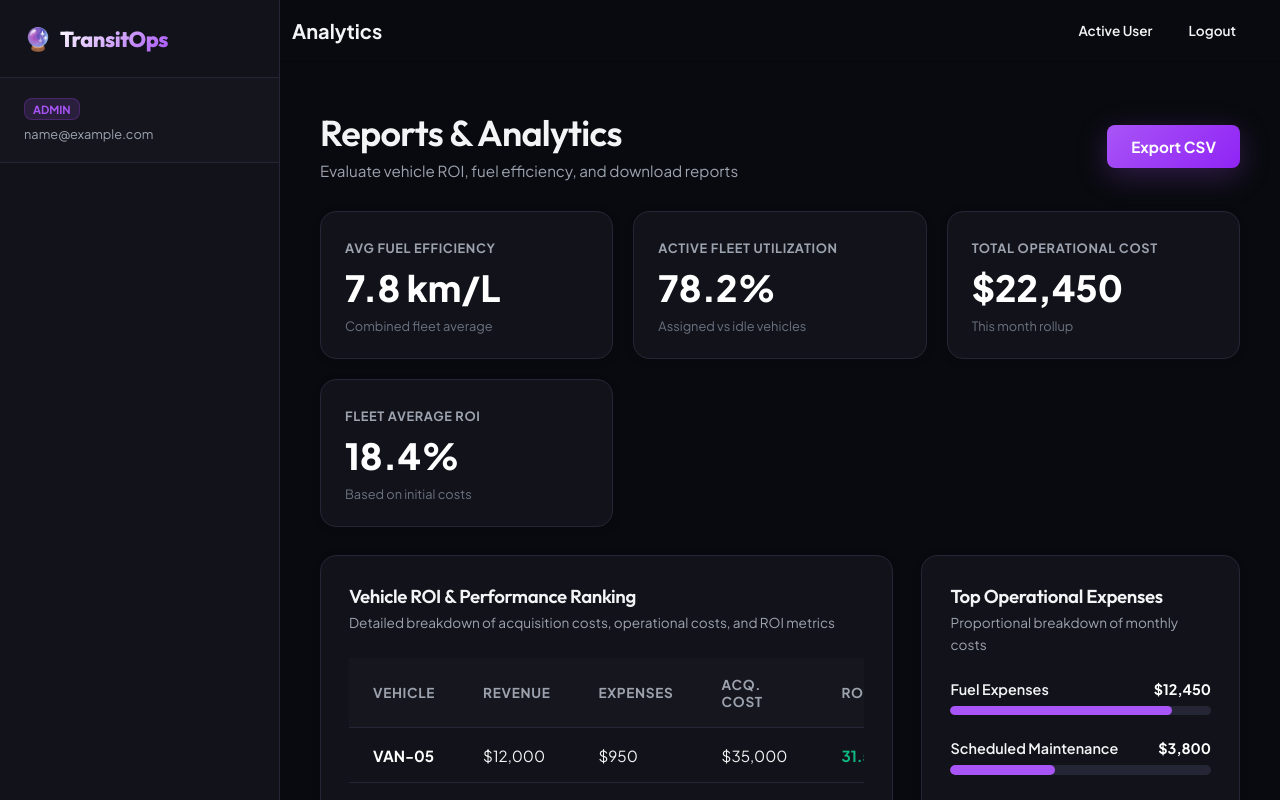
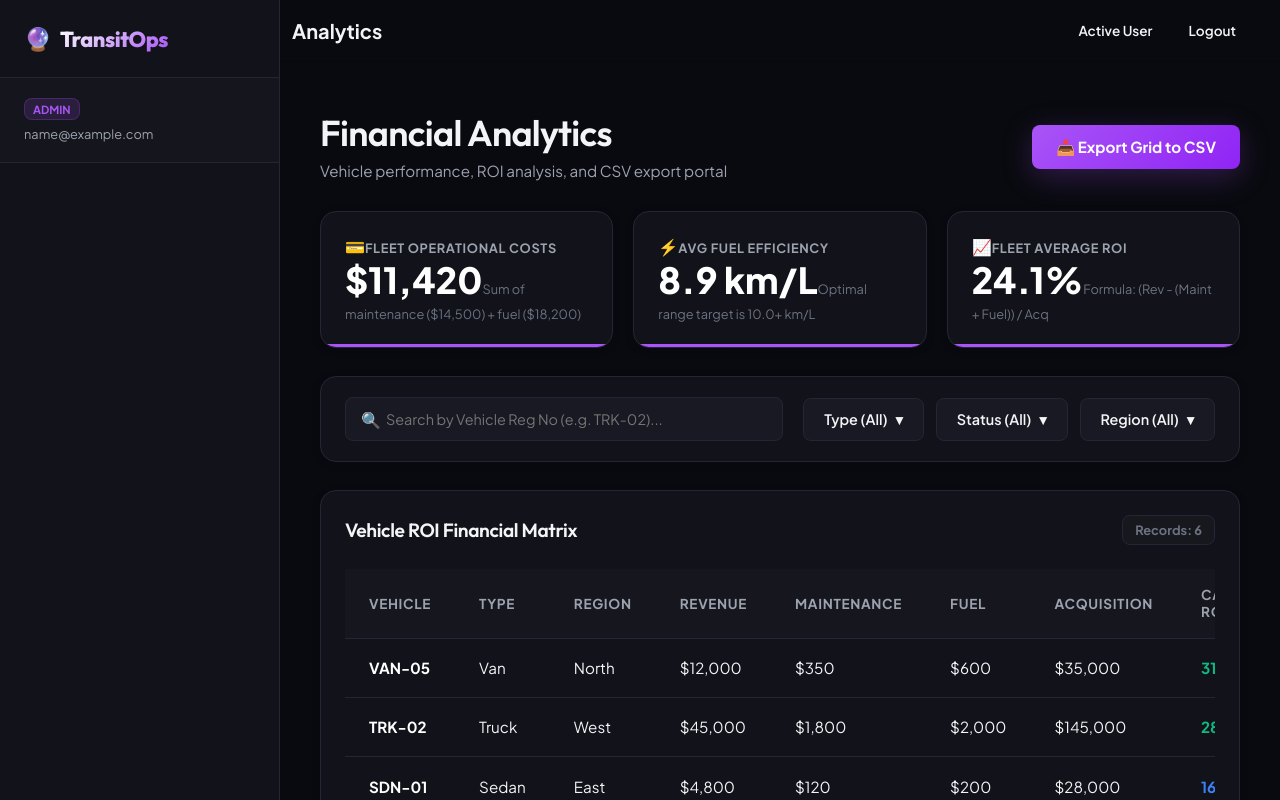
Before and after one commit to nishad-shaik/TransitOps-odoo, a Vue app in the folder frontend/: page /analytics in a window 1280 px wide. Shown: the top 800 px of the page. Built offline with nearby package versions, Linux system fonts and the light colour scheme; sample sign-in values are in the browser's storage.

Commit message:
feat: design financial analytics grid with vehicle roi

```diff
--- a/frontend/src/views/Analytics.vue
+++ b/frontend/src/views/Analytics.vue
@@ -3,121 +3,288 @@
     <!-- Page Header -->
     <div class="page-header">
       <div>
-        <h1>Reports &amp; Analytics</h1>
-        <p class="subtitle">Evaluate vehicle ROI, fuel efficiency, and download reports</p>
+        <h1>Financial Analytics</h1>
+        <p class="subtitle">Vehicle performance, ROI analysis, and CSV export portal</p>
       </div>
-      <button @click="downloadCSV" class="btn-primary">Export CSV</button>
+      <button @click="downloadCSV" class="btn-primary flex-btn">
+        <span>📥 Export Grid to CSV</span>
+      </button>
     </div>
 
     <!-- Derived Metrics Cards -->
     <div class="kpi-grid">
-      <div class="kpi-card" v-for="metric in metrics" :key="metric.title">
-        <div class="metric-top">
-          <span class="label">{{ metric.title }}</span>
+      <!-- Operational Costs -->
+      <div class="kpi-card">
+        <div class="kpi-header">
+          <span class="kpi-icon">💳</span>
+          <span class="kpi-label">Fleet Operational Costs</span>
         </div>
-        <span class="value">{{ metric.value }}</span>
-        <span class="description">{{ metric.desc }}</span>
+        <div class="kpi-body">
+          <span class="kpi-value">${{ totalOperationalCost.toLocaleString() }}</span>
+          <span class="kpi-subtext">Sum of maintenance ($14,500) + fuel ($18,200)</span>
+        </div>
+        <div class="kpi-border"></div>
+      </div>
+
+      <!-- Fuel Efficiency Summary -->
+      <div class="kpi-card">
+        <div class="kpi-header">
+          <span class="kpi-icon">⚡</span>
+          <span class="kpi-label">Avg Fuel Efficiency</span>
+        </div>
+        <div class="kpi-body">
+          <span class="kpi-value">8.9 km/L</span>
+          <span class="kpi-subtext">Optimal range target is 10.0+ km/L</span>
+        </div>
+        <div class="kpi-border"></div>
+      </div>
+
+      <!-- Average ROI Card -->
+      <div class="kpi-card">
+        <div class="kpi-header">
+          <span class="kpi-icon">📈</span>
+          <span class="kpi-label">Fleet Average ROI</span>
+        </div>
+        <div class="kpi-body">
+          <span class="kpi-value">{{ averageRoi }}%</span>
+          <span class="kpi-subtext">Formula: (Rev - (Maint + Fuel)) / Acq</span>
+        </div>
+        <div class="kpi-border"></div>
       </div>
     </div>
 
-    <!-- Grid Layout -->
-    <div class="analytics-grid">
-      <!-- Vehicle ROI & Performance Registry -->
+    <!-- Filters Control Panel -->
+    <div class="card filters-card">
+      <div class="search-bar-wrapper">
+        <span class="search-icon">🔍</span>
+        <input
+          type="text"
+          v-model="searchQuery"
+          placeholder="Search by Vehicle Reg No (e.g. TRK-02)..."
+          class="search-input"
+        />
+      </div>
+
+      <!-- Multi-select Filter Popovers -->
+      <div class="filter-dropdowns">
+        <!-- Type Filter -->
+        <div class="dropdown-wrapper">
+          <button @click="toggleDropdown('type')" class="btn-dropdown">
+            Type ({{ selectedTypes.length || 'All' }})
+            <span class="arrow">&#9662;</span>
+          </button>
+          <div class="dropdown-menu" v-if="activeDropdown === 'type'">
+            <label class="checkbox-label" v-for="t in typeOptions" :key="t">
+              <input type="checkbox" :value="t" v-model="selectedTypes" />
+              <span>{{ t }}</span>
+            </label>
+          </div>
+        </div>
+
+        <!-- Status Filter -->
+        <div class="dropdown-wrapper">
+          <button @click="toggleDropdown('status')" class="btn-dropdown">
+            Status ({{ selectedStatuses.length || 'All' }})
+            <span class="arrow">&#9662;</span>
+          </button>
+          <div class="dropdown-menu" v-if="activeDropdown === 'status'">
+            <label class="checkbox-label" v-for="s in statusOptions" :key="s">
+              <input type="checkbox" :value="s" v-model="selectedStatuses" />
+              <span>{{ s }}</span>
+            </label>
+          </div>
+        </div>
+
+        <!-- Region Filter -->
+        <div class="dropdown-wrapper">
+          <button @click="toggleDropdown('region')" class="btn-dropdown">
+            Region ({{ selectedRegions.length || 'All' }})
+            <span class="arrow">&#9662;</span>
+          </button>
+          <div class="dropdown-menu" v-if="activeDropdown === 'region'">
+            <label class="checkbox-label" v-for="r in regionOptions" :key="r">
+              <input type="checkbox" :value="r" v-model="selectedRegions" />
+              <span>{{ r }}</span>
+            </label>
+          </div>
+        </div>
+
+        <!-- Reset Button -->
+        <button @click="clearFilters" class="btn-secondary btn-reset" v-if="hasActiveFilters">
+          Clear Filters
+        </button>
+      </div>
+    </div>
+
+    <!-- Data Grid Framework Table -->
     <div class="card grid-card">
-        <h3>Vehicle ROI &amp; Performance Ranking</h3>
-        <p class="card-subtitle">Detailed breakdown of acquisition costs, operational costs, and ROI metrics</p>
+      <div class="grid-header">
+        <h3>Vehicle ROI Financial Matrix</h3>
+        <span class="row-count">Records: {{ filteredRoiData.length }}</span>
+      </div>
       <div class="table-wrapper">
         <table class="data-table">
           <thead>
             <tr>
               <th>Vehicle</th>
+              <th>Type</th>
+              <th>Region</th>
               <th>Revenue</th>
-                <th>Expenses</th>
-                <th>Acq. Cost</th>
-                <th>ROI %</th>
-                <th>Efficiency</th>
+              <th>Maintenance</th>
+              <th>Fuel</th>
+              <th>Acquisition</th>
+              <th>Calculated ROI</th>
+              <th>Status</th>
             </tr>
           </thead>
           <tbody>
-              <tr v-for="vehicle in roiData" :key="vehicle.regNo">
-                <td class="font-bold highlight-text">{{ vehicle.regNo }}</td>
-                <td>${{ vehicle.revenue.toLocaleString() }}</td>
-                <td>${{ vehicle.expenses.toLocaleString() }}</td>
-                <td>${{ vehicle.acqCost.toLocaleString() }}</td>
-                <td class="font-bold" :class="getRoiClass(vehicle.roi)">
-                  {{ vehicle.roi }}%
+            <tr v-for="v in filteredRoiData" :key="v.regNo">
+              <td class="font-bold highlight-text font-mono">{{ v.regNo }}</td>
+              <td>{{ v.type }}</td>
+              <td>{{ v.region }}</td>
+              <td>${{ v.revenue.toLocaleString() }}</td>
+              <td>${{ v.maintenance.toLocaleString() }}</td>
+              <td>${{ v.fuel.toLocaleString() }}</td>
+              <td>${{ v.acqCost.toLocaleString() }}</td>
+              <td class="font-bold" :class="getRoiClass(calculateRoi(v))">
+                {{ calculateRoi(v) }}%
               </td>
               <td>
-                  <span class="efficiency-value">{{ vehicle.efficiency }} km/L</span>
+                <span class="badge" :class="statusBadgeClass(v.status)">
+                  {{ v.status }}
+                </span>
               </td>
+            </tr>
+            <tr v-if="filteredRoiData.length === 0">
+              <td colspan="9" class="text-center empty-grid-row">No records match the active search and filter parameters.</td>
             </tr>
           </tbody>
         </table>
-        </div>
-      </div>
-
-      <!-- Cost Breakdowns -->
-      <div class="card cost-breakdown">
-        <h3>Top Operational Expenses</h3>
-        <p class="card-subtitle">Proportional breakdown of monthly costs</p>
-        <div class="bar-chart-simulated">
-          <div class="bar-item" v-for="item in expenseItems" :key="item.label">
-            <div class="bar-info">
-              <span class="bar-label">{{ item.label }}</span>
-              <span class="bar-value">${{ item.value.toLocaleString() }}</span>
-            </div>
-            <div class="bar-wrapper">
-              <div class="bar-fill" :style="{ width: item.percentage + '%' }"></div>
-            </div>
-          </div>
-        </div>
       </div>
     </div>
   </div>
 </template>
 
 <script setup>
-import { ref } from 'vue';
+import { ref, computed, onMounted } from 'vue';
+import { useToast } from '../composables/useToast';
 
-const metrics = ref([
-  { title: 'Avg Fuel Efficiency', value: '7.8 km/L', desc: 'Combined fleet average' },
-  { title: 'Active Fleet Utilization', value: '78.2%', desc: 'Assigned vs idle vehicles' },
-  { title: 'Total Operational Cost', value: '$22,450', desc: 'This month rollup' },
-  { title: 'Fleet Average ROI', value: '18.4%', desc: 'Based on initial costs' }
+const { showToast } = useToast();
+
+const searchQuery = ref('');
+const activeDropdown = ref(null);
+
+const selectedTypes = ref([]);
+const selectedStatuses = ref([]);
+const selectedRegions = ref([]);
+
+const typeOptions = ['Truck', 'Van', 'Sedan'];
+const statusOptions = ['Available', 'On Trip', 'In Shop'];
+const regionOptions = ['North', 'West', 'East', 'South'];
+
+// Analytical dataset containing costs and revenues
+const roiData = ref([
+  { regNo: 'VAN-05', type: 'Van', status: 'Available', region: 'North', revenue: 12000, maintenance: 350, fuel: 600, acqCost: 35000 },
+  { regNo: 'TRK-02', type: 'Truck', status: 'On Trip', region: 'West', revenue: 45000, maintenance: 1800, fuel: 2000, acqCost: 145000 },
+  { regNo: 'SDN-01', type: 'Sedan', status: 'Available', region: 'East', revenue: 4800, maintenance: 120, fuel: 200, acqCost: 28000 },
+  { regNo: 'TRK-04', type: 'Truck', status: 'In Shop', region: 'South', revenue: 22000, maintenance: 2500, fuel: 1100, acqCost: 95000 },
+  { regNo: 'VAN-01', type: 'Van', status: 'On Trip', region: 'North', revenue: 15000, maintenance: 800, fuel: 1200, acqCost: 32000 },
+  { regNo: 'SDN-02', type: 'Sedan', status: 'In Shop', region: 'West', revenue: 3200, maintenance: 600, fuel: 150, acqCost: 29000 }
 ]);
 
-const roiData = ref([
-  { regNo: 'VAN-05', revenue: 12000, expenses: 950, acqCost: 35000, roi: 31.5, efficiency: 11.2 },
-  { regNo: 'TRK-02', revenue: 45000, expenses: 3800, acqCost: 145000, roi: 28.4, efficiency: 4.8 },
-  { regNo: 'SDN-01', revenue: 4800, expenses: 320, acqCost: 28000, roi: 16.0, efficiency: 15.6 }
-]);
+const toggleDropdown = (menu) => {
+  if (activeDropdown.value === menu) {
+    activeDropdown.value = null;
+  } else {
+    activeDropdown.value = menu;
+  }
+};
 
-const expenseItems = ref([
-  { label: 'Fuel Expenses', value: 12450, percentage: 85 },
-  { label: 'Scheduled Maintenance', value: 3800, percentage: 40 },
-  { label: 'Unscheduled Repairs', value: 2100, percentage: 22 },
-  { label: 'Tolls & Fees', value: 1200, percentage: 12 }
-]);
+// Close dropdowns if user clicks outside
+onMounted(() => {
+  document.addEventListener('click', (e) => {
+    if (!e.target.closest('.dropdown-wrapper')) {
+      activeDropdown.value = null;
+    }
+  });
+});
+
+const clearFilters = () => {
+  selectedTypes.value = [];
+  selectedStatuses.value = [];
+  selectedRegions.value = [];
+  searchQuery.value = '';
+};
+
+const hasActiveFilters = computed(() => {
+  return selectedTypes.value.length > 0 ||
+         selectedStatuses.value.length > 0 ||
+         selectedRegions.value.length > 0 ||
+         searchQuery.value !== '';
+});
+
+// Dynamic Business Metric Formulations
+const calculateRoi = (v) => {
+  const netEarnings = v.revenue - (v.maintenance + v.fuel);
+  const val = (netEarnings / v.acqCost) * 100;
+  return parseFloat(val.toFixed(1));
+};
+
+const totalOperationalCost = computed(() => {
+  return roiData.value.reduce((acc, curr) => acc + curr.maintenance + curr.fuel, 0);
+});
+
+// Computed dynamic ranking filters
+const filteredRoiData = computed(() => {
+  return roiData.value.filter(v => {
+    const matchesSearch = v.regNo.toLowerCase().includes(searchQuery.value.toLowerCase());
+    const matchesType = selectedTypes.value.length === 0 || selectedTypes.value.includes(v.type);
+    const matchesStatus = selectedStatuses.value.length === 0 || selectedStatuses.value.includes(v.status);
+    const matchesRegion = selectedRegions.value.length === 0 || selectedRegions.value.includes(v.region);
+    return matchesSearch && matchesType && matchesStatus && matchesRegion;
+  });
+});
+
+const averageRoi = computed(() => {
+  if (filteredRoiData.value.length === 0) return 0;
+  const sum = filteredRoiData.value.reduce((acc, curr) => acc + calculateRoi(curr), 0);
+  return (sum / filteredRoiData.value.length).toFixed(1);
+});
 
 const getRoiClass = (roi) => {
-  return roi >= 25 ? 'text-success' : 'text-info';
+  return roi >= 20 ? 'text-success' : (roi >= 10 ? 'text-info' : 'text-danger');
 };
 
+const statusBadgeClass = (status) => {
+  if (status === 'Available') return 'badge-success';
+  if (status === 'On Trip') return 'badge-info';
+  return 'badge-warning';
+};
+
+// CSV Export Generator Utility
 const downloadCSV = () => {
+  if (filteredRoiData.value.length === 0) {
+    showToast('Cannot export empty grid data.', 'warning');
+    return;
+  }
+
   let csvContent = 'data:text/csv;charset=utf-8,';
-  csvContent += 'Vehicle,Revenue,Expenses,AcqCost,ROI,Efficiency\n';
+  csvContent += 'Vehicle,Type,Region,Revenue ($),Maintenance ($),Fuel ($),Acquisition ($),ROI (%),Status\n';
 
-  roiData.value.forEach(row => {
-    csvContent += `${row.regNo},${row.revenue},${row.expenses},${row.acqCost},${row.roi},${row.efficiency}\n`;
+  filteredRoiData.value.forEach(row => {
+    const roi = calculateRoi(row);
+    csvContent += `${row.regNo},${row.type},${row.region},${row.revenue},${row.maintenance},${row.fuel},${row.acqCost},${roi}%,${row.status}\n`;
   });
 
   const encodedUri = encodeURI(csvContent);
   const link = document.createElement('a');
   link.setAttribute('href', encodedUri);
-  link.setAttribute('download', 'TransitOps_Performance_Report.csv');
+  link.setAttribute('download', 'TransitOps_Financials_ROI_Report.csv');
   document.body.appendChild(link);
   link.click();
   document.body.removeChild(link);
+
+  showToast('CSV report downloaded successfully!', 'success');
 };
 </script>
 
@@ -147,7 +314,7 @@ const downloadCSV = () => {
 
 .kpi-grid {
   display: grid;
-  grid-template-columns: repeat(auto-fit, minmax(220px, 1fr));
+  grid-template-columns: repeat(auto-fit, minmax(240px, 1fr));
   gap: 1.25rem;
 }
 
@@ -158,6 +325,8 @@ const downloadCSV = () => {
   border-radius: var(--border-radius-lg);
   display: flex;
   flex-direction: column;
+  position: relative;
+  overflow: hidden;
   box-shadow: var(--shadow-sm);
   transition: transform 0.3s ease, border-color 0.3s ease;
 }
@@ -167,7 +336,7 @@ const downloadCSV = () => {
   border-color: var(--border-hover);
 }
 
-.kpi-card .label {
+.kpi-card .kpi-label {
   font-size: 0.8rem;
   font-weight: 700;
   color: var(--text-secondary);
@@ -175,33 +344,164 @@ const downloadCSV = () => {
   letter-spacing: 0.05em;
 }
 
-.kpi-card .value {
+.kpi-card .kpi-value {
   font-size: 2.25rem;
   font-weight: 800;
   color: #fff;
   margin: 0.5rem 0;
 }
 
-.kpi-card .description {
+.kpi-card .kpi-subtext {
   font-size: 0.8rem;
   color: var(--text-muted);
 }
 
-.analytics-grid {
-  display: grid;
-  grid-template-columns: 1.8fr 1fr;
-  gap: 1.75rem;
+.kpi-border {
+  position: absolute;
+  bottom: 0;
+  left: 0;
+  right: 0;
+  height: 3px;
+  background: linear-gradient(90deg, var(--primary) 0%, #a855f7 100%);
 }
 
-.card h3 {
-  margin: 0;
+/* Filters UI Styling */
+.filters-card {
+  display: flex;
+  gap: 1.25rem;
+  align-items: center;
+  padding: 1.25rem 1.5rem;
+  flex-wrap: wrap;
 }
 
-.card-subtitle {
+.search-bar-wrapper {
+  position: relative;
+  flex: 1;
+  min-width: 250px;
+}
+
+.search-icon {
+  position: absolute;
+  left: 1rem;
+  top: 50%;
+  transform: translateY(-50%);
+  color: var(--text-secondary);
+  font-size: 1rem;
+}
+
+.search-input {
+  width: 100%;
+  padding: 0.75rem 1rem 0.75rem 2.5rem;
+  border: 1px solid var(--border-color);
+  background-color: var(--card-bg);
+  border-radius: var(--border-radius-sm);
+  color: var(--text-primary);
+  font-size: 0.9rem;
+  outline: none;
+  transition: border-color 0.2s ease;
+}
+
+.search-input:focus {
+  border-color: var(--primary);
+}
+
+.filter-dropdowns {
+  display: flex;
+  gap: 0.75rem;
+  align-items: center;
+  flex-wrap: wrap;
+}
+
+.dropdown-wrapper {
+  position: relative;
+}
+
+.btn-dropdown {
+  padding: 0.7rem 1.25rem;
+  background-color: var(--card-bg);
+  border: 1px solid var(--border-color);
+  color: var(--text-primary);
+  border-radius: var(--border-radius-sm);
+  font-size: 0.9rem;
+  font-weight: 600;
+  cursor: pointer;
+  display: flex;
+  align-items: center;
+  gap: 0.5rem;
+  transition: border-color 0.2s ease;
+}
+
+.btn-dropdown:hover {
+  border-color: var(--border-hover);
+}
+
+.dropdown-menu {
+  position: absolute;
+  top: 105%;
+  left: 0;
+  background-color: var(--panel-bg);
+  border: 1px solid var(--border-color);
+  border-radius: var(--border-radius-sm);
+  box-shadow: var(--shadow-lg);
+  padding: 0.75rem;
+  display: flex;
+  flex-direction: column;
+  gap: 0.5rem;
+  z-index: 10;
+  min-width: 160px;
+  animation: fadeIn 0.15s ease-out;
+}
+
+@keyframes fadeIn {
+  from { opacity: 0; transform: translateY(-5px); }
+  to { opacity: 1; transform: translateY(0); }
+}
+
+.checkbox-label {
+  display: flex;
+  align-items: center;
+  gap: 0.5rem;
+  color: var(--text-primary);
   font-size: 0.85rem;
-  color: var(--text-secondary);
-  margin-top: 0.25rem;
+  cursor: pointer;
+  padding: 0.25rem;
+}
+
+.checkbox-label input {
+  cursor: pointer;
+}
+
+.btn-reset {
+  padding: 0.7rem 1.25rem;
+  font-size: 0.9rem;
+  border-radius: var(--border-radius-sm);
+}
+
+/* Grid card layout */
+.grid-card {
+  padding: 1.5rem;
+}
+
+.grid-header {
+  display: flex;
+  justify-content: space-between;
+  align-items: center;
   margin-bottom: 1.5rem;
+}
+
+.grid-header h3 {
+  margin: 0;
+  font-size: 1.2rem;
+}
+
+.row-count {
+  font-size: 0.8rem;
+  color: var(--text-muted);
+  font-weight: 700;
+  background-color: rgba(255,255,255,0.02);
+  padding: 0.35rem 0.75rem;
+  border-radius: var(--border-radius-sm);
+  border: 1px solid var(--border-color);
 }
 
 .table-wrapper {
@@ -209,63 +509,16 @@ const downloadCSV = () => {
 }
 
 .font-bold { font-weight: 700; }
+.font-mono { font-family: var(--mono); }
 .highlight-text { color: #fff; }
 
 .text-success { color: var(--success); }
 .text-info { color: var(--info); }
+.text-danger { color: var(--danger); }
 
-.efficiency-value {
-  background-color: rgba(255,255,255,0.03);
-  padding: 0.25rem 0.5rem;
-  border-radius: var(--border-radius-sm);
-  font-size: 0.85rem;
-}
-
-.bar-chart-simulated {
-  display: flex;
-  flex-direction: column;
-  gap: 1.5rem;
-}
-
-.bar-item {
-  display: flex;
-  flex-direction: column;
-  gap: 0.5rem;
-}
-
-.bar-info {
-  display: flex;
-  justify-content: space-between;
+.empty-grid-row {
+  color: var(--text-muted);
   font-size: 0.9rem;
-}
-
-.bar-label {
-  color: var(--text-primary);
-  font-weight: 600;
-}
-
-.bar-wrapper {
-  height: 0.6rem;
-  background-color: var(--border-color);
-  border-radius: var(--border-radius-sm);
-  overflow: hidden;
-}
-
-.bar-fill {
-  height: 100%;
-  background: linear-gradient(90deg, var(--primary) 0%, #a855f7 100%);
-  border-radius: var(--border-radius-sm);
-  transition: width 1s ease-in-out;
-}
-
-.bar-value {
-  font-weight: 700;
-  color: #fff;
-}
-
-@media (max-width: 1100px) {
-  .analytics-grid {
-    grid-template-columns: 1fr;
-  }
+  padding: 3rem 0;
 }
 </style>
```
Lines whose indentation alone changed are shown as unchanged.
